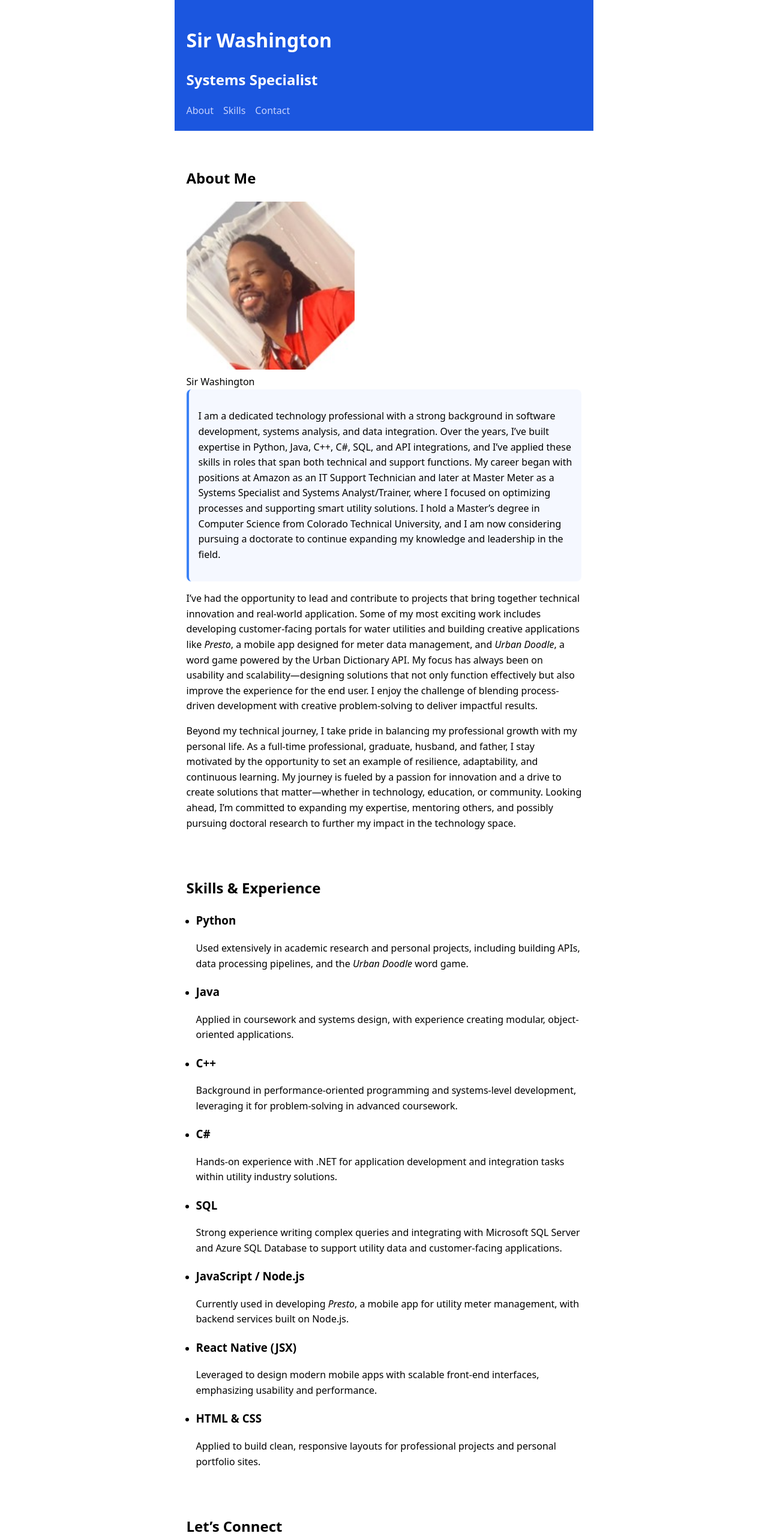
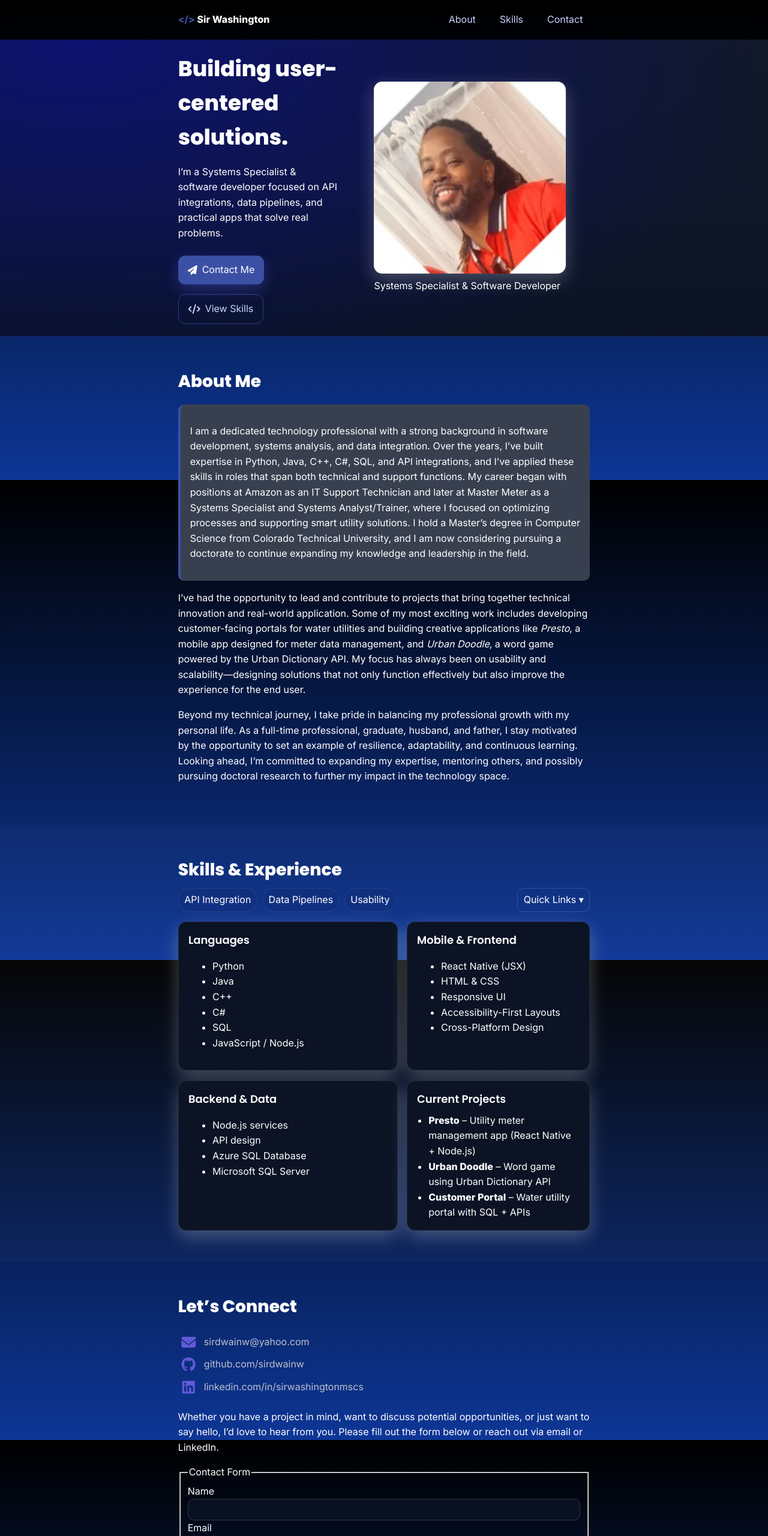
Before and after one commit to sirdwainw/personal-portfolio-site, a plain HTML site: page index.html in a window 1280 px wide. Shown: the top 2560 px of the page at 60% size. Drawn offline with Linux system fonts and the light colour scheme.

Commit message:
added css styling

```diff
--- a/index.html
+++ b/index.html
@@ -1,127 +1,277 @@
-<!doctype html>
+<!DOCTYPE html>
 <html lang="en">
   <head>
     <meta charset="utf-8" />
     <meta name="viewport" content="width=device-width, initial-scale=1" />
     <title>Sir Washington | Systems Specialist & Software Developer</title>
-  <meta name="description" content="Sir Washington — Systems Specialist and software developer experienced in Python, C#, SQL, API integration, and user-centered apps for smart utility systems." />
-  <style>
-    /* minimal readable defaults (optional) */
-    body { font-family: system-ui, -apple-system, Segoe UI, Roboto, sans-serif; line-height: 1.6; margin: 0; }
-    header, footer { background:#1b56df; color:#fff; }
-    .wrap { max-width: 72ch; margin: 0 auto; padding: 1.25rem; }
-    nav ul { list-style: none; padding: 0; margin: 0; display: flex; gap: 1rem; flex-wrap: wrap; }
-    nav a { color:#c7d2fe; text-decoration: none; }
-    nav a:hover, a:focus { text-decoration: underline; }
-    .skip-link { position: absolute; left: -999px; top: -999px; background:#fff; color:#000; padding:.5rem; }
-    .skip-link:focus { left: 1rem; top: 1rem; }
-    main section { padding-block: 1.25rem; }
-    figure { margin: 0; }
-    aside { background: #f5f8ff; border-left: 4px solid #3b82f6; padding: 1rem; border-radius: .5rem; }
-    ul.skill-list { padding-left: 1rem; }
-    ul.skill-list > li { margin-bottom: .5rem; }
-    form { display: grid; gap: .75rem; }
-    input, select, textarea { font: inherit; padding: .5rem; width: 100%; box-sizing: border-box; }
-    button { font: inherit; padding: .6rem 1rem; cursor: pointer; }
-    footer p { margin: 0; }
-  </style>
+    <meta
+      name="description"
+      content="Sir Washington — Systems Specialist and software developer experienced in Python, C#, SQL, API integration, and user-centered apps."
+    />
+
+
+    <link rel="preconnect" href="https://fonts.gstatic.com" crossorigin />
+    <link
+      href="https://fonts.googleapis.com/css2?family=Inter:wght@400;600;800&family=Poppins:wght@600;800&display=swap"
+      rel="stylesheet"
+    />
+
+
+    <link
+      rel="stylesheet"
+      href="https://cdnjs.cloudflare.com/ajax/libs/font-awesome/6.5.0/css/all.min.css"
+       referrerpolicy="no-referrer"
+    />
+
+
+    <link rel="stylesheet" href="styles.css" />
   </head>
   <body>
     <a class="skip-link" href="#main">Skip to content</a>
 
-  <header class="wrap" role="banner">
-    <h1>Sir Washington</h1>
-    <h2 class="site-tagline">Systems Specialist</h2>
-    <nav aria-label="Primary">
+    <header class="site-header">
+      <div class="wrap">
+        <a class="logo" href="#"
+          ><span class="logo-mark">&lt;/&gt;</span> Sir Washington</a
+        >
+
+        <input
+          type="checkbox"
+          id="menu-toggle"
+          class="menu-toggle"
+          aria-label="Toggle navigation"
+        />
+        <label for="menu-toggle" class="hamburger" aria-hidden="true"
+          ><span></span
+        ></label>
+
+        <nav class="site-nav" aria-label="Primary">
           <ul>
             <li><a href="#about">About</a></li>
             <li><a href="#skills">Skills</a></li>
             <li><a href="#contact">Contact</a></li>
           </ul>
         </nav>
+      </div>
     </header>
 
-  <main id="main" class="wrap">
-    <section id="about" aria-labelledby="about-heading">
-      <h2 id="about-heading">About Me</h2>
+    <main id="main">
 
-      <figure>
-        <img src="sir.jpeg" alt="Headshot of Sir Washington" width="280" height="280" />
-        <figcaption>Sir Washington</figcaption>
+      <section class="hero grid-areas">
+        <div class="wrap hero__inner">
+          <div class="hero__text">
+            <h1>Building user-centered solutions.</h1>
+            <p>
+              I’m a Systems Specialist & software developer focused on API
+              integrations, data pipelines, and practical apps that solve real
+              problems.
+            </p>
+            <div class="cta">
+              <a class="btn" href="#contact"
+                ><i class="fa-solid fa-paper-plane"></i> Contact Me</a
+              >
+              <a class="btn btn--ghost" href="#skills"
+                ><i class="fa-solid fa-code"></i> View Skills</a
+              >
+            </div>
+          </div>
+          <figure class="hero__art">
+            <img
+              src="sir.jpeg"
+              alt="Professional headshot of Sir Washington"
+              loading="lazy"
+              decoding="async"
+            />
+            <figcaption>Systems Specialist & Software Developer</figcaption>
           </figure>
+        </div>
+      </section>
 
-      <aside>
+
+      <section id="about" class="section">
+        <div class="wrap">
+          <h2>About Me</h2>
+
+          <aside class="callout">
             <p>
-          I am a dedicated technology professional with a strong background in software development, systems analysis, and data integration. Over the years, I’ve built expertise in Python, Java, C++, C#, SQL, and API integrations, and I’ve applied these skills in roles that span both technical and support functions. My career began with positions at Amazon as an IT Support Technician and later at Master Meter as a Systems Specialist and Systems Analyst/Trainer, where I focused on optimizing processes and supporting smart utility solutions. I hold a Master’s degree in Computer Science from Colorado Technical University, and I am now considering pursuing a doctorate to continue expanding my knowledge and leadership in the field.
+              I am a dedicated technology professional with a strong background
+              in software development, systems analysis, and data integration.
+              Over the years, I’ve built expertise in Python, Java, C++, C#,
+              SQL, and API integrations, and I’ve applied these skills in roles
+              that span both technical and support functions. My career began
+              with positions at Amazon as an IT Support Technician and later at
+              Master Meter as a Systems Specialist and Systems Analyst/Trainer,
+              where I focused on optimizing processes and supporting smart
+              utility solutions. I hold a Master’s degree in Computer Science
+              from Colorado Technical University, and I am now considering
+              pursuing a doctorate to continue expanding my knowledge and
+              leadership in the field.
             </p>
           </aside>
 
           <p>
-        I’ve had the opportunity to lead and contribute to projects that bring together technical innovation and real-world application. Some of my most exciting work includes developing customer-facing portals for water utilities and building creative applications like <em>Presto</em>, a mobile app designed for meter data management, and <em>Urban Doodle</em>, a word game powered by the Urban Dictionary API. My focus has always been on usability and scalability—designing solutions that not only function effectively but also improve the experience for the end user. I enjoy the challenge of blending process-driven development with creative problem-solving to deliver impactful results.
+            I’ve had the opportunity to lead and contribute to projects that
+            bring together technical innovation and real-world application. Some
+            of my most exciting work includes developing customer-facing portals
+            for water utilities and building creative applications like
+            <em>Presto</em>, a mobile app designed for meter data management,
+            and <em>Urban Doodle</em>, a word game powered by the Urban
+            Dictionary API. My focus has always been on usability and
+            scalability—designing solutions that not only function effectively
+            but also improve the experience for the end user.
           </p>
 
           <p>
-        Beyond my technical journey, I take pride in balancing my professional growth with my personal life. As a full-time professional, graduate, husband, and father, I stay motivated by the opportunity to set an example of resilience, adaptability, and continuous learning. My journey is fueled by a passion for innovation and a drive to create solutions that matter—whether in technology, education, or community. Looking ahead, I’m committed to expanding my expertise, mentoring others, and possibly pursuing doctoral research to further my impact in the technology space.
+            Beyond my technical journey, I take pride in balancing my
+            professional growth with my personal life. As a full-time
+            professional, graduate, husband, and father, I stay motivated by the
+            opportunity to set an example of resilience, adaptability, and
+            continuous learning. Looking ahead, I’m committed to expanding my
+            expertise, mentoring others, and possibly pursuing doctoral research
+            to further my impact in the technology space.
           </p>
+        </div>
       </section>
 
-    <section id="skills" aria-labelledby="skills-heading">
-      <h2 id="skills-heading">Skills &amp; Experience</h2>
-      <ul class="skill-list">
+      <section id="skills" class="section section--alt">
+        <div class="wrap">
+          <h2>Skills &amp; Experience</h2>
+
+          <div class="toolbar">
+            <div class="badges">
+              <span class="badge">API Integration</span>
+              <span class="badge">Data Pipelines</span>
+              <span class="badge">Usability</span>
+            </div>
+
+            <details class="dropdown">
+              <summary>Quick Links ▾</summary>
+              <ul class="dropdown__menu">
                 <li>
-          <h3>Python</h3>
-          <p>Used extensively in academic research and personal projects, including building APIs, data processing pipelines, and the <em>Urban Doodle</em> word game.</p>
+                  <a
+                    href="https://www.linkedin.com/in/sirwashingtonmscs/"
+                    target="_blank"
+                    rel="noopener noreferrer"
+                    >LinkedIn</a
+                  >
                 </li>
                 <li>
-          <h3>Java</h3>
-          <p>Applied in coursework and systems design, with experience creating modular, object-oriented applications.</p>
+                  <a
+                    href="https://github.com/sirdwainw"
+                    target="_blank"
+                    rel="noopener noreferrer"
+                    >GitHub</a
+                  >
+                </li>
+              </ul>
+            </details>
+          </div>
+
+          <div class="skills-grid">
+            <article class="card skill--lang">
+              <h3>Languages</h3>
+              <ul>
+                <li>Python</li>
+                <li>Java</li>
+                <li>C++</li>
+                <li>C#</li>
+                <li>SQL</li>
+                <li>JavaScript / Node.js</li>
+              </ul>
+            </article>
+
+            <article class="card skill--mobile">
+              <h3>Mobile &amp; Frontend</h3>
+                 <ul>
+                <li>React Native (JSX)</li>
+                <li>HTML &amp; CSS</li>
+                <li>Responsive UI</li>
+                <li>Accessibility-First Layouts</li>
+                <li>Cross-Platform Design</li>
+              </ul>
+
+            </article>
+
+            <article class="card skill--backend">
+              <h3>Backend &amp; Data</h3>
+              <ul>
+                <li>Node.js services</li>
+                <li>API design</li>
+                <li>Azure SQL Database</li>
+                <li>Microsoft SQL Server</li>
+              </ul>
+            </article>
+
+            <article class="card skill--projects">
+              <h3>Current Projects</h3>
+              <ul class="proj-list">
+                <li>
+                  <strong>Presto</strong> – Utility meter management app (React
+                  Native + Node.js)
                 </li>
                 <li>
-          <h3>C++</h3>
-          <p>Background in performance-oriented programming and systems-level development, leveraging it for problem-solving in advanced coursework.</p>
+                  <strong>Urban Doodle</strong> – Word game using Urban
+                  Dictionary API
                 </li>
                 <li>
-          <h3>C#</h3>
-          <p>Hands-on experience with .NET for application development and integration tasks within utility industry solutions.</p>
+                  <strong>Customer Portal</strong> – Water utility portal with
+                  SQL + APIs
+                </li>
+              </ul>
+            </article>
+          </div>
+        </div>
+      </section>
+
+      <section id="contact" class="section">
+        <div class="wrap">
+          <h2>Let’s Connect</h2>
+
+          <ul class="contact-list">
+  <li>
+    <i class="fa-solid fa-envelope"></i>
+    <a href="mailto:sirdwainw@yahoo.com">sirdwainw@yahoo.com</a>
   </li>
   <li>
-          <h3>SQL</h3>
-          <p>Strong experience writing complex queries and integrating with Microsoft SQL Server and Azure SQL Database to support utility data and customer-facing applications.</p>
+    <i class="fa-brands fa-github"></i>
+    <a href="https://github.com/sirdwainw" target="_blank" rel="noopener noreferrer">github.com/sirdwainw</a>
   </li>
   <li>
-          <h3>JavaScript / Node.js</h3>
-          <p>Currently used in developing <em>Presto</em>, a mobile app for utility meter management, with backend services built on Node.js.</p>
-        </li>
-        <li>
-          <h3>React Native (JSX)</h3>
-          <p>Leveraged to design modern mobile apps with scalable front-end interfaces, emphasizing usability and performance.</p>
-        </li>
-        <li>
-          <h3>HTML &amp; CSS</h3>
-          <p>Applied to build clean, responsive layouts for professional projects and personal portfolio sites.</p>
+    <i class="fa-brands fa-linkedin"></i>
+    <a href="https://www.linkedin.com/in/sirwashingtonmscs/" target="_blank" rel="noopener noreferrer">linkedin.com/in/sirwashingtonmscs</a>
   </li>
 </ul>
-    </section>
+          <p>
+            Whether you have a project in mind, want to discuss potential
+            opportunities, or just want to say hello, I’d love to hear from you.
+            Please fill out the form below or reach out via email or LinkedIn.</p>
 
-    <section id="contact" aria-labelledby="contact-heading">
-      <h2 id="contact-heading">Let’s Connect</h2>
-
-      <ul>
-        <li><strong>Email:</strong> <a href="mailto:sirdwainw@yahoo.com">sirdwainw@yahoo.com</a></li>
-        <li><strong>LinkedIn:</strong> <a href="https://www.linkedin.com/in/sirwashingtonmscs/" target="_blank" rel="noopener noreferrer">linkedin.com/in/sirwashingtonmscs/</a></li>
-        <li><strong>GitHub:</strong> <a href="https://github.com/sirdwainw" target="_blank" rel="noopener noreferrer">github.com/sirdwainw</a></li>
-      </ul>
-
-      <!-- Working contact form (uses Formspree placeholder - replace with your form ID or backend endpoint) -->
-      <form action="https://formspree.io/f/your-form-id" method="POST" novalidate>
+          <form
+            action="https://formspree.io/f/your-form-id"
+            method="POST"
+            novalidate
+            class="contact-form"
+          >
             <fieldset>
               <legend>Contact Form</legend>
 
               <label for="name">Name</label>
-          <input id="name" name="name" type="text" autocomplete="name" required />
+              <input
+                id="name"
+                name="name"
+                type="text"
+                autocomplete="name"
+                required
+              />
 
               <label for="email">Email</label>
-          <input id="email" name="email" type="email" autocomplete="email" required />
+              <input
+                id="email"
+                name="email"
+                type="email"
+                autocomplete="email"
+                required
+              />
 
               <label for="subject">Subject</label>
               <select id="subject" name="subject">
@@ -131,17 +281,27 @@
               </select>
 
               <label for="message">Message</label>
-          <textarea id="message" name="message" rows="5" required></textarea>
+              <textarea
+                id="message"
+                name="message"
+                rows="5"
+                required
+              ></textarea>
 
-          <button type="submit">Submit</button>
+              <button type="submit" class="btn">
+                <i class="fa-solid fa-paper-plane"></i> Submit
+              </button>
             </fieldset>
           </form>
-      <noscript>Your browser has JavaScript disabled; the form will submit via standard POST.</noscript>
+        </div>
       </section>
     </main>
 
-  <footer class="wrap" role="contentinfo">
+    <footer class="site-footer">
+      <div class="wrap">
         <p>&copy; 2024 Sir Washington. All rights reserved.</p>
+        <a href="#" class="back-to-top">Back to top ↑</a>
+      </div>
     </footer>
   </body>
 </html>
--- /dev/null
+++ b/styles.css
@@ -0,0 +1,200 @@
+
+:root{
+  --bg:hsl(222, 84%, 32%);
+  --surface:#000000;
+  --card:#0b1324;
+  --fg:#ffffff;
+  --muted:#94a3b8;
+  --brand:#3b50a5;
+  --brand-2:#070530;
+  --accent:#22c55e;
+  --warn:#f59e0b;
+
+  --radius:14px;
+  --shadow:0 10px 30px rgba(255, 255, 255, 0.25);
+}
+
+*{box-sizing:border-box}
+html,body{height:100%}
+body{
+  margin:0;
+  font-family: Inter, system-ui, -apple-system, Segoe UI, Roboto, sans-serif;
+  color:var(--fg);
+  background:linear-gradient(180deg, var(--surface), var(--bg));
+  line-height:1.6;
+}
+
+h1,h2,h3{font-family:Poppins, Inter, system-ui, sans-serif; margin:0 0 .5rem}
+h1{font-weight:800; font-size:clamp(1.8rem, 2.8vw, 3rem)}
+h2{font-weight:800; font-size:clamp(1.4rem, 2.2vw, 2rem)}
+h3{font-weight:600; font-size:1.125rem}
+
+.wrap{max-width:72ch; margin:0 auto; padding:1.25rem}
+.section{padding-block:2rem}
+.section--alt{background:rgba(255,255,255,0.02)}
+
+.skip-link{
+  position:absolute; left:-9999px; top:auto; width:1px; height:1px; overflow:hidden;
+}
+.skip-link:focus{
+  position:fixed; left:1rem; top:1rem; width:auto; height:auto; padding:.5rem 1rem;
+  background:#fff; color:#000; border-radius:8px; z-index:1000;
+}
+
+
+.site-header{background:rgba(0, 0, 0, 0.437); backdrop-filter: blur(6px); position:sticky; top:0; z-index:50}
+.site-header .wrap{display:flex; align-items:center; justify-content:space-between; gap:1rem}
+.logo{color:var(--fg); text-decoration:none; font-weight:800}
+.logo-mark{color:var(--brand)}
+
+.site-nav ul{
+  list-style:none; display:flex; gap:1rem; margin:0; padding:0;
+}
+.site-nav a{
+  color:#c7d2fe; text-decoration:none; padding:.5rem .75rem; border-radius:10px;
+  transition:background .2s, transform .2s;
+}
+.site-nav a:hover{background:rgba(99,102,241,.15); transform:translateY(-2px)}
+
+.menu-toggle{display:none}
+.hamburger{display:none; width:40px; height:40px; border-radius:12px; cursor:pointer; position:relative}
+.hamburger span, .hamburger span::before, .hamburger span::after{
+  position:absolute; left:8px; right:8px; height:2px; background:var(--fg); content:"";
+  transition:transform .25s ease, top .25s ease, opacity .2s;
+}
+.hamburger span{top:50%}
+.hamburger span::before{top:-10px}
+.hamburger span::after{top:10px}
+
+
+.hero{
+  background: radial-gradient(1200px 600px at 10% 0%, rgba(3, 7, 245, 0.35), transparent),
+              linear-gradient(180deg, #111827, #0f172a 50%, #0b1324);
+  border-bottom:1px solid rgba(255,255,255,.06);
+}
+.hero__inner{display:grid; gap:1.25rem; align-items:center}
+.hero__text{animation:fadeUp 4s both}
+.hero__art{justify-self:center}
+.hero__art img{width:min(320px, 70vw); height:auto; border-radius:var(--radius); box-shadow:var(--shadow)}
+.cta {
+  display: flex;
+  flex-wrap: wrap;
+  gap: 1rem;
+  margin-top: 1.5rem;
+}
+
+.cta .btn {
+  flex-shrink: 0;
+}
+
+
+@media (min-width: 860px){
+  .hero__inner{grid-template-columns: 1.3fr 1fr}
+}
+
+
+.btn{
+  display:inline-flex; gap:.5rem; align-items:center; justify-content:center;
+  background:var(--brand); color:white; padding:.7rem 1rem; border-radius:12px; text-decoration:none;
+  box-shadow:0 8px 25px rgba(99,102,241,.3);
+  transition:transform .2s, box-shadow .2s, background .2s;
+}
+.btn:hover{transform:translateY(-2px); box-shadow:0 12px 30px rgba(99,102,241,.45); background:var(--brand-2)}
+.btn--ghost{background:transparent; color:#c7d2fe; border:1px solid rgba(99,102,241,.45); box-shadow:none}
+.btn--ghost:hover{background:rgba(99,102,241,.12)}
+
+
+.callout{
+  background:#384050; border-left:4px solid var(--brand); padding:1rem; border-radius:10px; margin:1rem 0;
+}
+
+
+.toolbar{display:flex; align-items:center; justify-content:space-between; gap:1rem; flex-wrap:wrap; margin-bottom:1rem}
+.badges{display:flex; gap:.5rem; flex-wrap:wrap}
+.badge{background:rgba(18, 5, 52, 0.06); color:var(--fg); border:1px solid rgba(255,255,255,.08); padding:.4rem .6rem; border-radius:999px}
+
+.dropdown{position:relative}
+.dropdown summary{list-style:none; cursor:pointer; padding:.4rem .6rem; border:1px solid rgba(255,255,255,.15); border-radius:10px}
+.dropdown summary::-webkit-details-marker{display:none}
+.dropdown[open] summary{background:rgba(255,255,255,.06)}
+.dropdown__menu{
+  position:absolute; right:0; top:calc(100% + .4rem); background:#0b1324; border:1px solid rgba(255,255,255,.1);
+  border-radius:10px; padding:.5rem; min-width:180px; box-shadow:var(--shadow); z-index:10;
+}
+.dropdown__menu li{list-style:none}
+.dropdown__menu a{display:block; padding:.4rem .5rem; color:var(--fg); text-decoration:none; border-radius:8px}
+.dropdown__menu a:hover{background:rgba(255,255,255,.06)}
+
+
+.skills-grid{
+  display:grid; gap:1rem;
+  grid-template-areas:
+    "lang"
+    "mobile"
+    "back"
+    "proj";
+}
+.skill--lang{grid-area:lang}
+.skill--mobile{grid-area:mobile}
+.skill--backend{grid-area:back}
+.skill--projects{grid-area:proj}
+
+@media (min-width: 860px){
+  .skills-grid{
+    grid-template-columns: 1.2fr 1fr;
+    grid-template-areas:
+      "lang mobile"
+      "back proj";
+  }
+}
+
+.card{
+  background:var(--card);
+  border:1px solid rgba(255,255,255,.08);
+  border-radius:var(--radius);
+  padding:1rem;
+  box-shadow: var(--shadow);
+  transition: transform .2s ease, border-color .2s ease;
+}
+.card:hover{transform:translateY(-3px); border-color:rgba(99,102,241,.35)}
+
+
+.proj-list{margin:0; padding-left:1.2rem}
+
+
+.contact-list {  display: flex;  flex-direction: column;  gap: .75rem;  list-style: none;  padding: 0;  margin: 1.5rem 0;}
+
+.contact-list li { display: flex;  align-items: center;  gap: .5rem;}
+
+.contact-list i {  color:rgb(97, 90, 215);  font-size: 1.5rem;  width: 2.2rem;   text-align: center;  transition: color .5s;}
+
+.contact-list a {  color: #bdc0cc;  text-decoration: none;  transition: color .5s;}
+
+.contact-list a:hover {  color: var(--brand);}
+
+.contact-form{  display:grid; gap:.75rem;}
+.contact-form input,
+.contact-form select,
+.contact-form textarea{  width:100%; padding:.6rem .7rem; border-radius:10px; border:1px solid rgba(255,255,255,.15);  background:#0b1324e1; color:var(--fg);}
+.contact-form button{justify-self:start}
+
+
+.site-footer{border-top:1px solid rgba(255,255,255,.06); background:#0f172a}
+.site-footer .wrap{display:flex; align-items:center; justify-content:space-between; gap:1rem; flex-wrap:wrap}
+.back-to-top{color:#c7d2fe; text-decoration:none}
+.back-to-top:hover{text-decoration:underline}
+
+@keyframes fadeUp{from{opacity:0; transform:translateY(16px)} to{opacity:1; transform:none}}
+@keyframes popIn{from{transform:scale(.98); opacity:0} to{transform:scale(1); opacity:1}}
+.card{animation:popIn .5s ease both}
+
+
+@media (max-width: 760px){
+  .hamburger{display:block}
+  .site-nav{position:absolute; inset:64px 0 auto 0; background:#0b1324; border-top:1px solid rgba(255,255,255,.08); display:none}
+  .site-nav ul{flex-direction:column; padding:1rem}
+  .menu-toggle:checked ~ .hamburger span{opacity:1; transform:rotate(45deg)}
+  .menu-toggle:checked ~ .hamburger span::before{top:0; transform:rotate(90deg)}
+  .menu-toggle:checked ~ .hamburger span::after{top:0; opacity:0}
+  .menu-toggle:checked ~ .site-nav{display:block}
+}
```
Also changed, not shown: indexOld.html (added, +147 -0 lines), 1 other file. Lines whose indentation alone changed are shown as unchanged.
